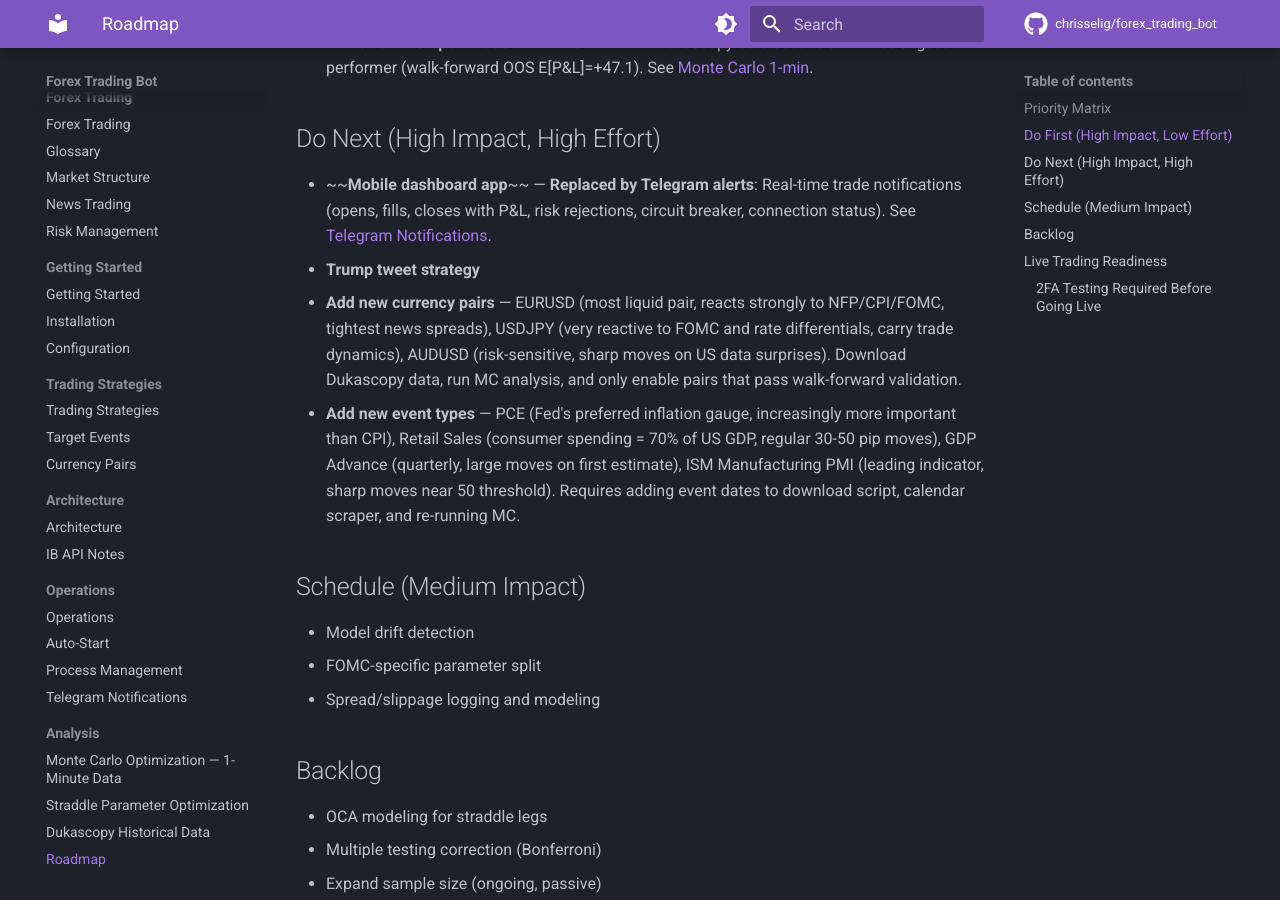
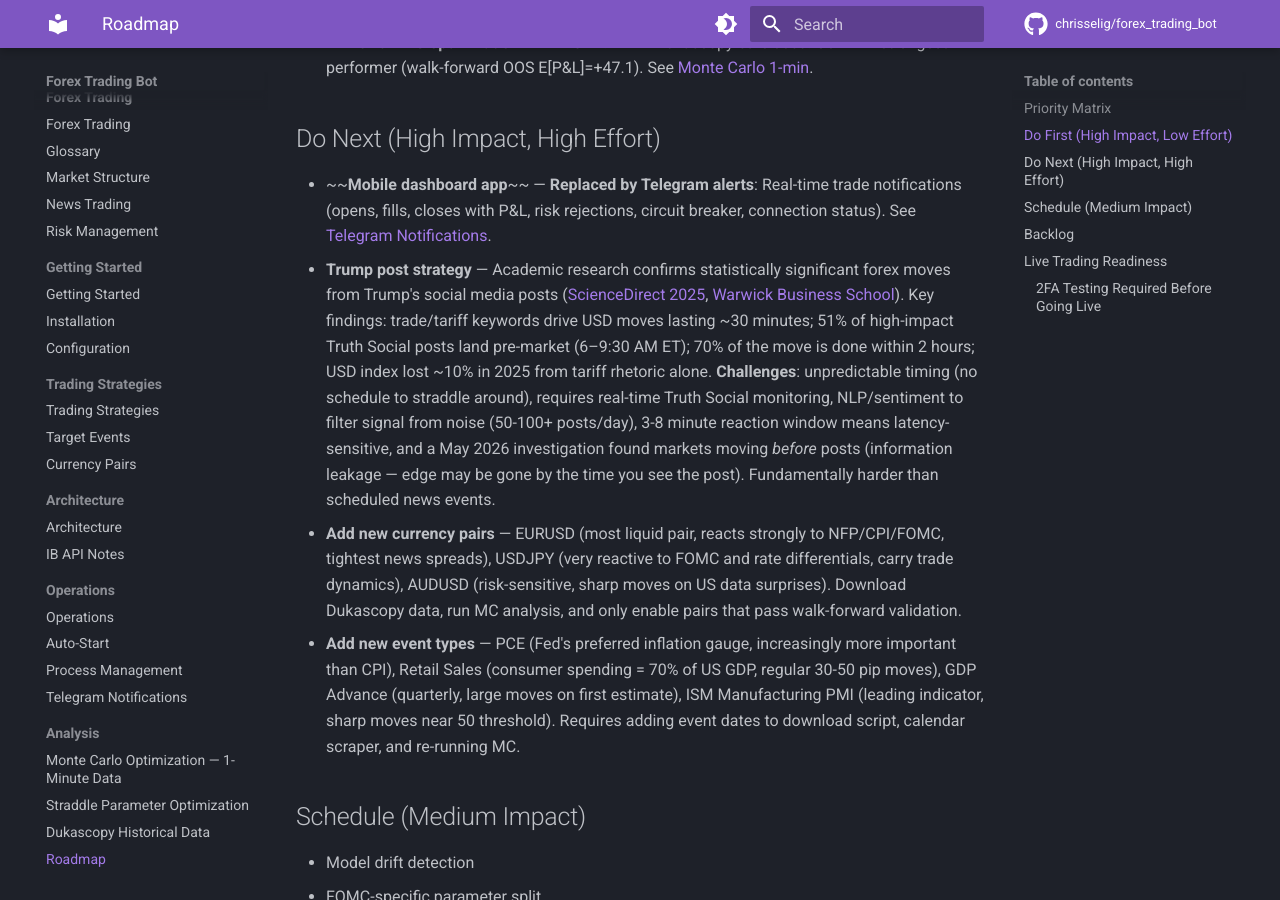
Before and after one commit to chrisselig/forex_trading_bot, an MkDocs documentation site: the page built from docs/research/todo.md, in a window 1280 px wide and 900 px high, scrolled down 683 px. Built offline with MkDocs 1.6.1 and Material for MkDocs 9.7.7, drawn with Linux system fonts in a browser that asks for light colours; comment, search, counter and statistics services are not loaded.

Commit message:
docs: add research findings to Trump post strategy TODO item
Academic evidence, timing windows, challenges (NLP, latency, front-
running risk), and source links from ScienceDirect and Warwick.

Co-Authored-By: Claude Opus 4.6 <noreply@anthropic.com>

```diff
--- a/docs/research/todo.md
+++ b/docs/research/todo.md
@@ -28,7 +28,7 @@
 ## Do Next (High Impact, High Effort)
 
 - ~~**Mobile dashboard app**~~ — **Replaced by Telegram alerts**: Real-time trade notifications (opens, fills, closes with P&L, risk rejections, circuit breaker, connection status). See [Telegram Notifications](../operations/telegram-notifications.md).
-- **Trump tweet strategy**
+- **Trump post strategy** — Academic research confirms statistically significant forex moves from Trump's social media posts ([ScienceDirect 2025](https://www.sciencedirect.com/science/article/abs/pii/S0261560625000786), [Warwick Business School](https://www.wbs.ac.uk/news/did-trumps-tweets-move-the-currency-markets/)). Key findings: trade/tariff keywords drive USD moves lasting ~30 minutes; 51% of high-impact Truth Social posts land pre-market (6–9:30 AM ET); 70% of the move is done within 2 hours; USD index lost ~10% in 2025 from tariff rhetoric alone. **Challenges**: unpredictable timing (no schedule to straddle around), requires real-time Truth Social monitoring, NLP/sentiment to filter signal from noise (50-100+ posts/day), 3-8 minute reaction window means latency-sensitive, and a May 2026 investigation found markets moving *before* posts (information leakage — edge may be gone by the time you see the post). Fundamentally harder than scheduled news events.
 - **Add new currency pairs** — EURUSD (most liquid pair, reacts strongly to NFP/CPI/FOMC, tightest news spreads), USDJPY (very reactive to FOMC and rate differentials, carry trade dynamics), AUDUSD (risk-sensitive, sharp moves on US data surprises). Download Dukascopy data, run MC analysis, and only enable pairs that pass walk-forward validation.
 - **Add new event types** — PCE (Fed's preferred inflation gauge, increasingly more important than CPI), Retail Sales (consumer spending = 70% of US GDP, regular 30-50 pip moves), GDP Advance (quarterly, large moves on first estimate), ISM Manufacturing PMI (leading indicator, sharp moves near 50 threshold). Requires adding event dates to download script, calendar scraper, and re-running MC.
 
```
